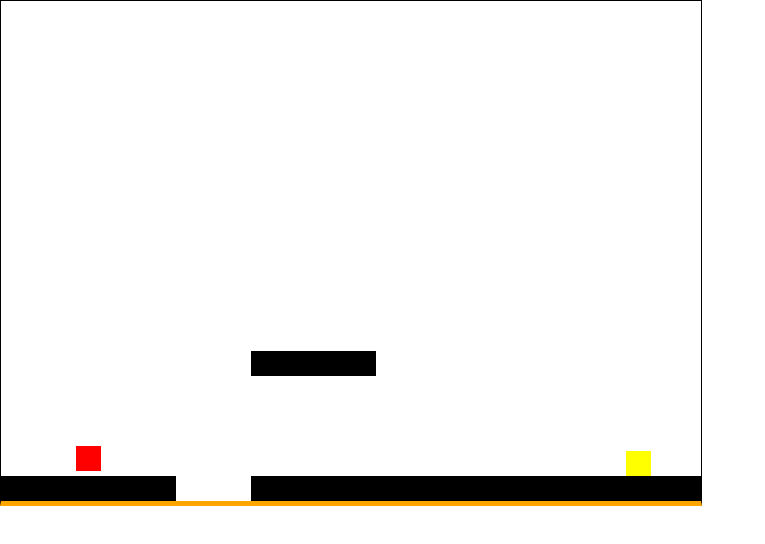
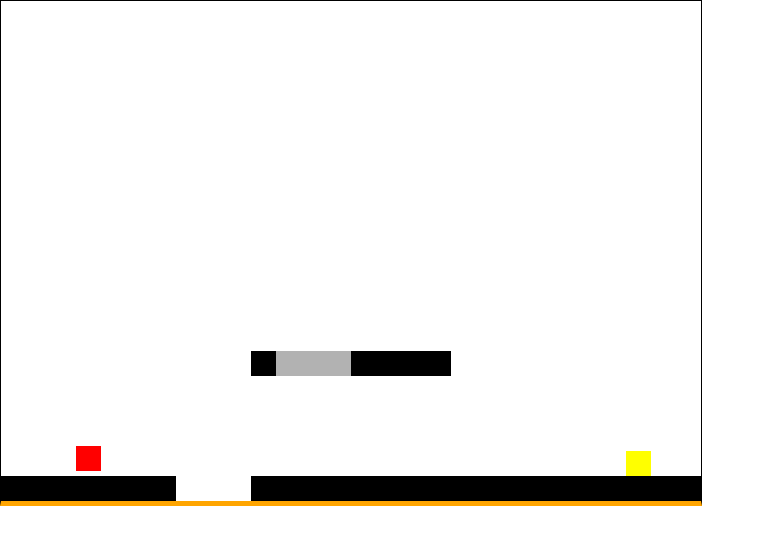
Before and after one commit to loganoe/Platformer-, a plain HTML site: page index.html in a window 1280 px wide. Shown: the whole page, without its empty margins (0-765 px from the left). Drawn offline with Linux system fonts and the light colour scheme.

Commit message:
Update index.html
Added top collision check and game over screen. Improved collision mapping.

```diff
--- a/index.html
+++ b/index.html
@@ -66,7 +66,7 @@ var isjumping = false;
 var pushvar = 0;
 var index = true;
 var translatePos = [];
-// level editor: 0 = empty, 1 = platform/obstacle, # = goal (there can only be one), and @ = player (there can only be one).
+// level editor: 0 = empty, 1 = platform/obstacle that can be phased through, 2 = platform that cannot be phased through # = goal (there can only be one), and @ = player (there can only be one).
 var lvl1 = [ "0", "0", "0", "0", "0", "0", "0", "0", "0", "0", "0", "0", "0", "0", "0", "0", "0", "0", "0", "0", "0", "0", "0", "0", "0", "0", "0", "0",
              "0", "0", "0", "0", "0", "0", "0", "0", "0", "0", "0", "0", "0", "0", "0", "0", "0", "0", "0", "0", "0", "0", "0", "0", "0", "0", "0", "0",
              "0", "0", "0", "0", "0", "0", "0", "0", "0", "0", "0", "0", "0", "0", "0", "0", "0", "0", "0", "0", "0", "0", "0", "0", "0", "0", "0", "0",
@@ -81,19 +81,20 @@ var lvl1 = [ "0", "0", "0", "0", "0", "0", "0", "0", "0", "0", "0", "0", "0", "0
              "0", "0", "0", "0", "0", "0", "0", "0", "0", "0", "0", "0", "0", "0", "0", "0", "0", "0", "0", "0", "0", "0", "0", "0", "0", "0", "0", "0",
              "0", "0", "0", "@", "0", "0", "0", "0", "0", "0", "0", "0", "0", "0", "0", "0", "0", "0", "0", "0", "0", "0", "0", "0", "0", "0", "0", "0",
              "0", "0", "0", "0", "0", "0", "0", "0", "0", "0", "0", "0", "0", "0", "0", "0", "0", "0", "0", "0", "0", "0", "0", "0", "0", "0", "0", "0",
-             "0", "0", "0", "0", "0", "0", "0", "0", "0", "0", "1", "1", "1", "1", "1", "0", "0", "0", "0", "0", "0", "0", "0", "0", "0", "0", "0", "0",
+             "0", "0", "0", "0", "0", "0", "0", "0", "0", "0", "2", "1", "1", "1", "2", "2", "2", "2", "0", "0", "0", "0", "0", "0", "0", "0", "0", "0",
              "0", "0", "0", "0", "0", "0", "0", "0", "0", "0", "0", "0", "0", "0", "0", "0", "0", "0", "0", "0", "0", "0", "0", "0", "0", "0", "0", "0",
              "0", "0", "0", "0", "0", "0", "0", "0", "0", "0", "0", "0", "0", "0", "0", "0", "0", "0", "0", "0", "0", "0", "0", "0", "0", "0", "0", "0",
              "0", "0", "0", "0", "0", "0", "0", "0", "0", "0", "0", "0", "0", "0", "0", "0", "0", "0", "0", "0", "0", "0", "0", "0", "0", "0", "0", "0",
              "0", "0", "0", "0", "0", "0", "0", "0", "0", "0", "0", "0", "0", "0", "0", "0", "0", "0", "0", "0", "0", "0", "0", "0", "0", "#", "0", "0",
-             "1", "1", "1", "1", "1", "1", "1", "0", "0", "0", "1", "1", "1", "1", "1", "1", "1", "1", "1", "1", "1", "1", "1", "1", "1", "1", "1", "1",
+             "2", "2", "2", "2", "2", "2", "2", "0", "0", "0", "2", "2", "2", "2", "2", "2", "2", "2", "2", "2", "2", "2", "2", "2", "2", "2", "2", "2",
 ]
 // init both canvases
 const canvas = document.getElementById("maincanvas");
 const ctx = canvas.getContext("2d");
 const cvas = document.getElementById("playercanvas");
 const pctx = cvas.getContext("2d");
-setInterval(updatePlayer, 15);
+setInterval(updatePlayer, 10);
+
 const keysPressed = {};
 // function to check if a key is pressed
 document.addEventListener('keydown', (event) => {
@@ -124,7 +125,8 @@ function gameOver() {
 function updatePlayer() {
     translatePos = [(player[0] + 25), (player[1] + 24)];
     // ok, I tried other stuff, but we're brute forcing it. Calculate the color of the background px at bottom right corner of player, and use that to check for collisions.
-    let imageData = ctx.getImageData((translatePos[0] - 25), (translatePos[1] - 8), 1, 25); // Get 1x25 pixel data at (x, y)
+    let imageData = ctx.getImageData((player[0]), (player[1] + 18), 25, 25); // Get 1x25 pixel data at (x, y)
+    // ctx.fillRect((player[0]), (player[1] + 1), 25, 25);
     let pixelData = imageData.data; // Returns an array [r, g, b, a]
     // avg the color data
     let rTotal = 0, gTotal = 0, bTotal = 0, aTotal = 0;
@@ -141,6 +143,7 @@ function updatePlayer() {
     let bAvg = Math.round(bTotal / pixelCount);
     let aAvg = Math.round(aTotal / pixelCount); // Alpha can stay as an integer (255 max)
     let pixel = [rAvg, gAvg, bAvg, aAvg];
+
     // console.log(playerVelY);
     // console.log(translatePos[0], translatePos[1], isGrounded);
 
@@ -202,7 +205,8 @@ function updatePlayer() {
     playerVelY = maxFallSpeed;
      }
     player[1] += playerVelY;
-     console.log(pixel);
+     var hits;
+     console.log(pixel[3]);
     // console.log(translatePos[0], (translatePos[1] + 1), isGrounded);
         // Boundaries and ground check
         if (player[1] >= bottom) {
@@ -211,11 +215,33 @@ function updatePlayer() {
             isGrounded = true;
             canDoubleJump = false; // Reset double jump when grounded
             // check for obstacle collisions:
+            let its = 0;
         } else if (pixel[3] >= 1) {
 
+             if (pixel[3] >= 30) {
+                hits++;
+                if (hits >= 3) {
+                player[1] -= Math.floor(pixel[3] / 5) ;
+                }
+             } else {
+                hits = 0;
+             }
+            if (playerVelY < -2 && its >= 2) {
+
+                console.log("UPWARD HIT!");
+                isGrounded = false;
+                playerVelY = 10;
+                player[1] += 30;
+              } else if (playerVelY < -2) {
+                its++;
+                console.log(its);
+             } else {
+                its = 0;
             playerVelY = -1;
             isGrounded = true;
-            console.log("Hit! " + console.log(translatePos[1], player[1], isGrounded));
+             }
+
+            // console.log("Hit! " + translatePos[1], player[1], isGrounded, playerVelY);
         } else {
             isGrounded = false;
 
@@ -239,13 +265,18 @@ function renderLevel() {
                 i++;
                 break;
             case "1":
-                ctx.fillStyle = "black";
+                ctx.fillStyle = "rgba(0, 0, 0, 0.3)";
                 ctx.fillRect(x, y, 25, 25);
                 i++;
                 for (let h = 0; h <= 25; h++) {
                     obsx.push(x+h);
                     obsy.push(y+h);
                 }
+                break;
+            case "2":
+                ctx.fillStyle = "rgba(0, 0, 0, 1)";
+                ctx.fillRect(x, y, 25, 25);
+                i++;
                 break;
             case "#":
                 ctx.fillStyle = "yellow";
```
